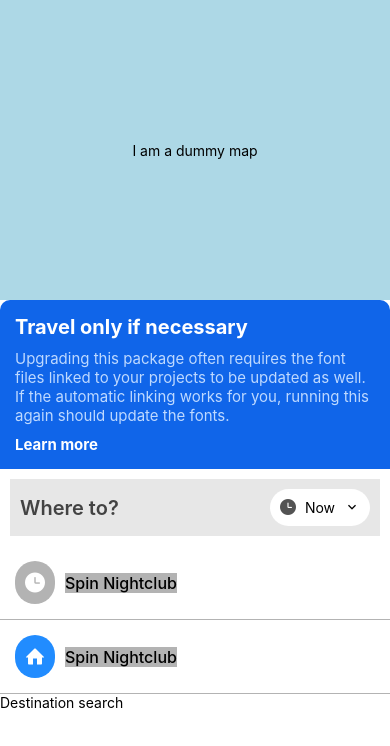
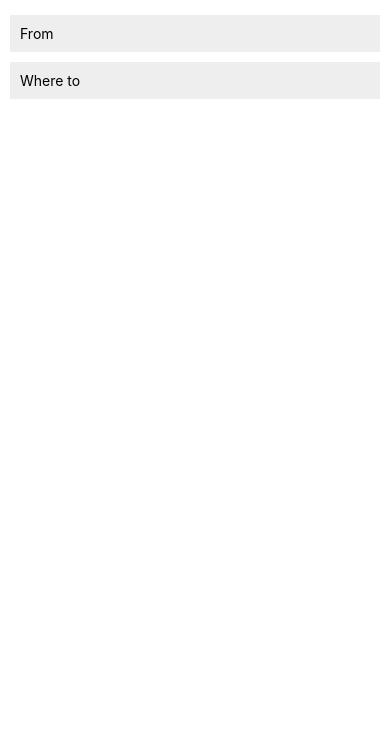
Before and after one commit to ChaoliTan/Uber, a React Native app: screen / in a window 390 px wide. Shown: the top 746 px of the page. Built offline with nearby package versions, Linux system fonts and the light colour scheme.

Commit message:
add destination search screen

```diff
--- a/App.js
+++ b/App.js
@@ -12,10 +12,10 @@ import DestinationSearch from './src/screens/DestinationSearch';
 import HomeScreen from './src/screens/HomeScreen';
 
 const App = () => (
-  <>
-    <HomeScreen />
-    <DestinationSearch />
-  </>
+    <>
+        {/* <HomeScreen /> */}
+        <DestinationSearch />
+    </>
 );
 
 export default App;
--- a/src/screens/DestinationSearch/index.jsx
+++ b/src/screens/DestinationSearch/index.jsx
@@ -1,12 +1,32 @@
-import React from 'react';
-import {StyleSheet, Text, View} from 'react-native';
+import React, { useState } from 'react';
+import {
+  StyleSheet, SafeAreaView, TextInput, View,
+} from 'react-native';
 
-const DestinationSearch = () => (
-  <View>
-    <Text children="Destination search" />
-  </View>
-);
+const DestinationSearch = () => {
+  const [fromText, setFromText] = useState('');
+  const [destinationText, setDestinationText] = useState('');
+
+  return (
+    <SafeAreaView>
+      <View style={styles.container}>
+        <TextInput value={fromText} onChangeText={setFromText} style={styles.textInput} placeholder="From" />
+        <TextInput value={destinationText} onChangeText={setDestinationText} style={styles.textInput} placeholder="Where to" />
+      </View>
+    </SafeAreaView>
+
+  );
+};
 
 export default DestinationSearch;
 
-const styles = StyleSheet.create({});
+const styles = StyleSheet.create({
+  container: {
+    padding: 10,
+  },
+  textInput: {
+    padding: 10,
+    backgroundColor: '#eee',
+    marginVertical: 5,
+  },
+});
```
